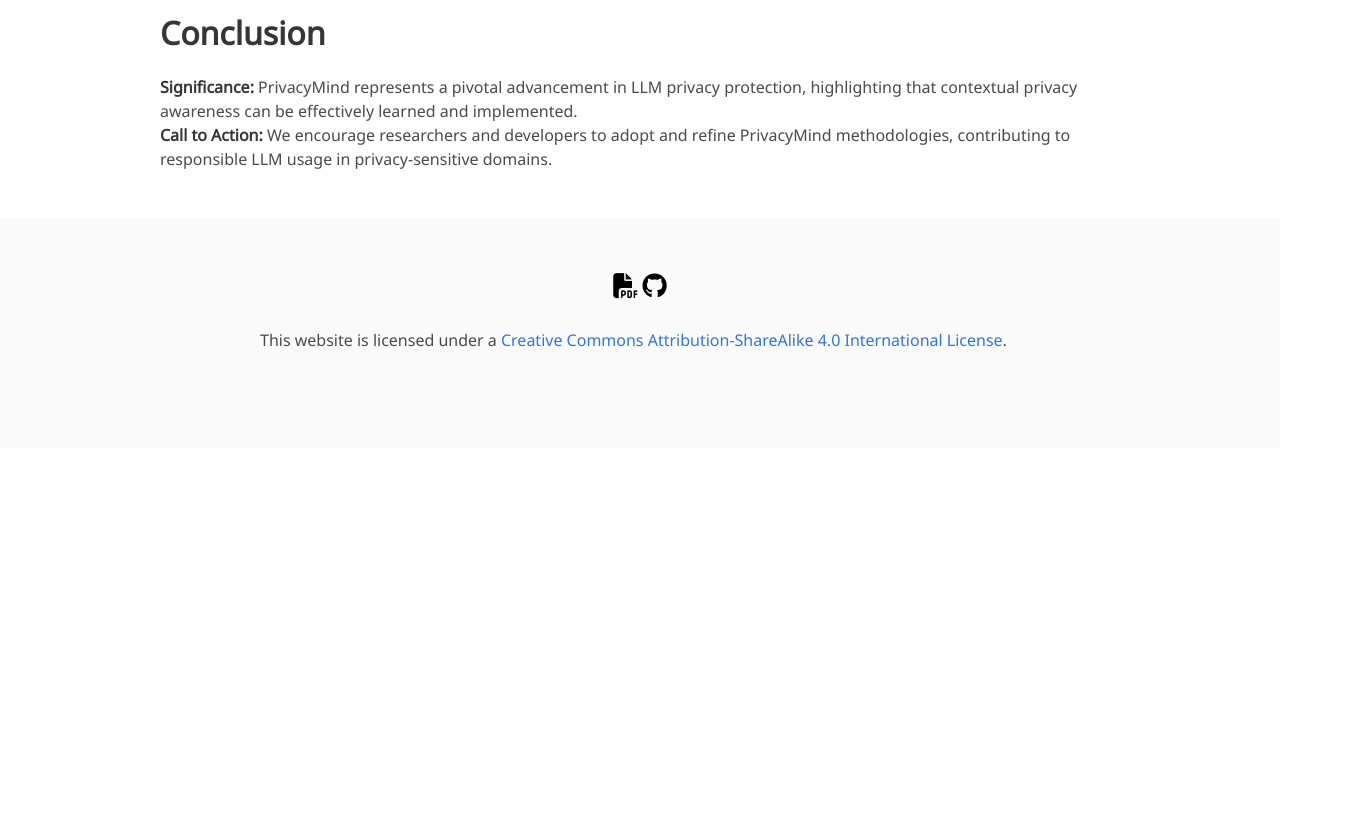
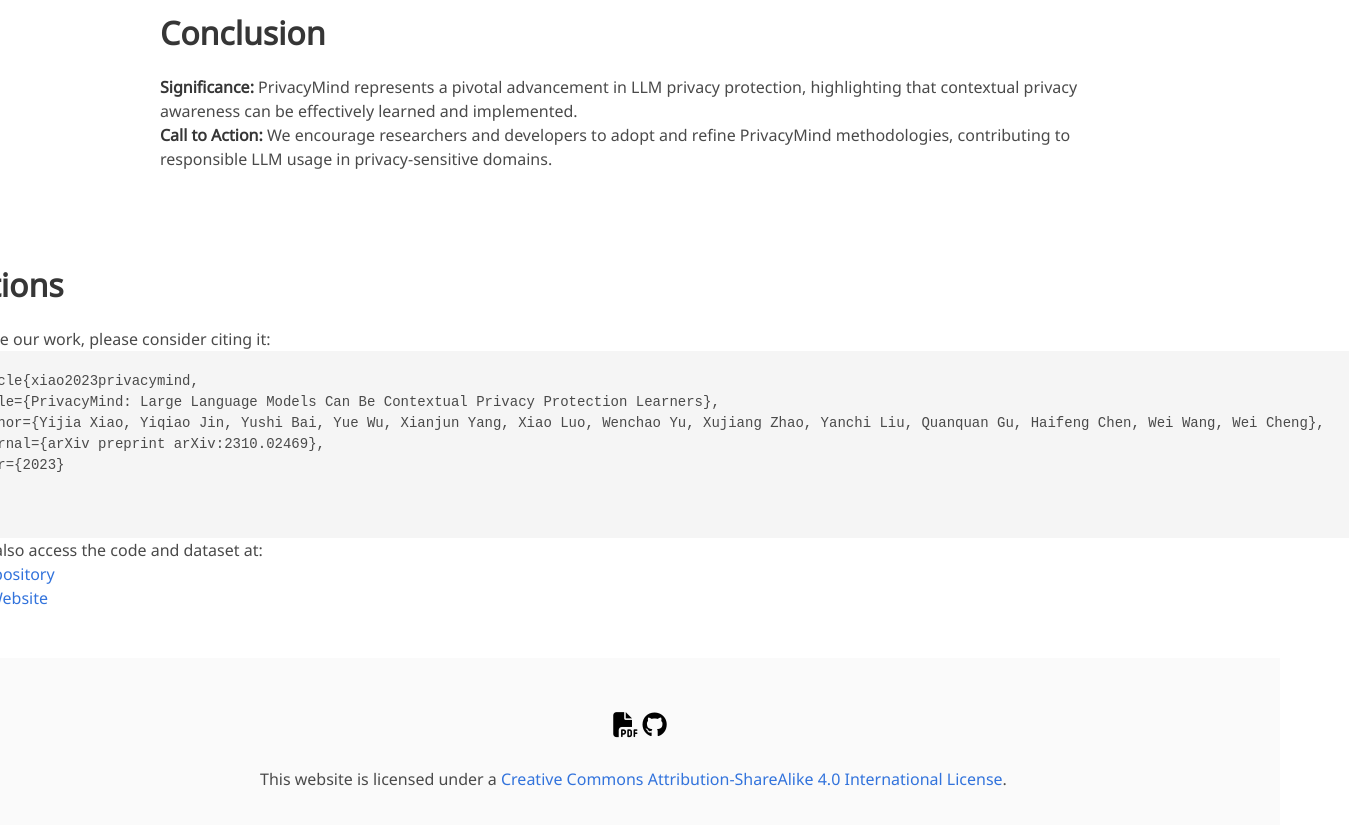
Before and after one commit to PrivacyMind/PrivacyMind.github.io, a plain HTML site: page index.html in a window 1280 px wide. Shown: the part 5297-6122 px from the top of the page, 1361 px wide, since content can reach past the window. Before the commit the page ends 5745 px from the top, so only its background shows below. Drawn offline with nearby package versions, Linux system fonts and the light colour scheme; some icons are missing; a web font is replaced by a local one.

Commit message:
Citations

```diff
--- a/index.html
+++ b/index.html
@@ -313,6 +313,7 @@
   </div>
 </section>
 
+
 <section class="section">
   <div class="container is-max-desktop">
     <div class="columns is-centered">
@@ -324,6 +325,31 @@
     </div>
   </div>
 </section>
+
+<section class="section">
+  <div class="container is-max-desktop">
+    <div class="columns is-centered">
+      <div class="column is-full-width">
+        <h2 class="title is-3">Citations</h2>
+        <p>If you love our work, please consider citing it:</p>
+        <pre>
+@article{xiao2023privacymind,
+  title={PrivacyMind: Large Language Models Can Be Contextual Privacy Protection Learners},
+  author={Yijia Xiao, Yiqiao Jin, Yushi Bai, Yue Wu, Xianjun Yang, Xiao Luo, Wenchao Yu, Xujiang Zhao, Yanchi Liu, Quanquan Gu, Haifeng Chen, Wei Wang, Wei Cheng},
+  journal={arXiv preprint arXiv:2310.02469},
+  year={2023}
+}
+        </pre>
+        <p>You can also access the code and dataset at:</p>
+        <ul>
+          <li><a href="https://github.com/Yijia-Xiao/PrivacyMind" target="_blank">Code Repository</a></li>
+          <li><a href="https://PrivacyMind.github.io/" target="_blank">Official Website</a></li>
+        </ul>
+      </div>
+    </div>
+  </div>
+</section>
+
 
 <footer class="footer">
   <div class="container">
```
